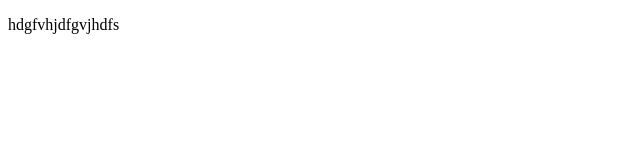
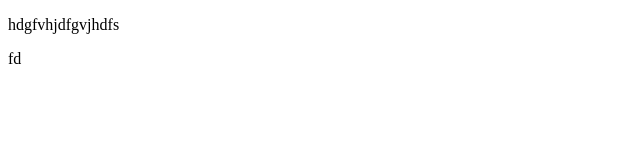
Before and after one commit to Inna2304/youtalk, a plain HTML site: page index.html in a window 1280 px wide. Shown: the full height of the page, 0-640 px from the left. Drawn offline with Linux system fonts and the light colour scheme.

Commit message:
add span

```diff
--- a/index.html
+++ b/index.html
@@ -7,5 +7,6 @@
 </head>
 <body>
 <p>hdgfvhjdfgvjhdfs</p>
+<span>fd</span>
 </body>
 </html>
```
